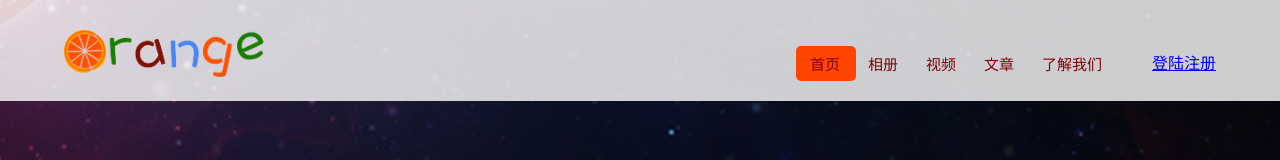
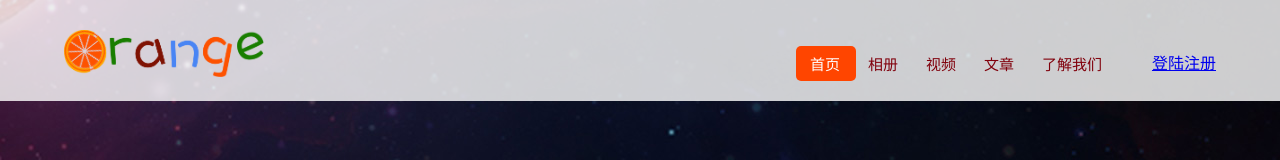
Before and after one commit to chen8000/orange, a React app: page /home in a window 1280 px wide. Shown: the top 160 px of the page. Built offline with nearby package versions, Linux system fonts and the light colour scheme.

Commit message:
路由active

```diff
--- a/src/components/commonStyle/_mixin.scss
+++ b/src/components/commonStyle/_mixin.scss
@@ -1,6 +1,6 @@
 
 // 过度
-@mixin transition( $time ){
+@mixin transition( $time:.3s ){
     transition         : all $time ease;
     -webkit-transition : all $time ease;
 }
--- a/src/components/header/index.jsx
+++ b/src/components/header/index.jsx
@@ -2,9 +2,9 @@
 import React, { Component } from 'react'
 import { NavLink } from 'react-router-dom'
 
-import { Login } from '../../route/config'
+import { Login, NavBar } from '../../route/config'
 
-import headStyle from './index.scss'
+import style from './index.scss'
 
 
 class Header extends Component {
@@ -20,13 +20,22 @@ class Header extends Component {
 
     }
 
-    navBarActive = (event) => {
+    // enter
+    navBarActive = e => {
+        // 获取节点的 width left
+        // let links = e.target.parentNode.parentNode.childNodes
 
-        // 获取节点的 width left
-        let navBarWidth = event.target.clientWidth
-        let navBarLeft = event.target.offsetLeft
+
+        // e.target.parentNode.childNodes.className += ` ${ style.navHoverBar }`
+        let navBarWidth = e.target.parentNode.clientWidth
+        let navBarLeft = e.target.parentNode.offsetLeft
 
         this.props.headerNavBar({w:`${navBarWidth}px`, l:`${navBarLeft}px`})
+    }
+
+    // leave
+    navBarOut = e => {
+        // e.target.className = e.target.className.replace(style.navHoverBar, '').trim()
 
     }
 
@@ -52,27 +61,37 @@ class Header extends Component {
         return (
             <div className={
                 [
-                    headStyle.header,
-                    result.scroll.type ? headStyle.headerFixed : null
+                    style.header,
+                    result.scroll.type ? style.headerFixed : null
                 ].join(' ')
             }>
-                <div className={ headStyle.container }>
-                    <div className={ headStyle.logo }>
+                <div className={ style.container }>
+                    <div className={ style.logo }>
                         <img src="/img/common/logo.png" alt=""/>
-                        <img className={ headStyle.logo_O } src="/img/common/logo_O.png" alt=""/>
+                        <img className={ style.logo_O } src="/img/common/logo_O.png" alt=""/>
 
                     </div>
-                    <div className={ headStyle.login }>
+                    <div className={ style.login }>
                         {
+                            // 登陆 注册
                             Login.map((res, index) => <NavLink to={ res.toPath } key={ index } >{ res.key }</NavLink>)
                         }
                     </div>
                     <ul>
-                       <span style={{width:result.headerBar.w, left:result.headerBar.l}} className={ headStyle.navBarActive }></span>
+                       <span style={{width:result.headerBar.w, left:result.headerBar.l}} className={ style.navBarActive }></span>
 
                        {
-                           ['首页','相册','视频','文章','了解我们']
-                           .map((res, index) => <li onMouseOver={ this.navBarActive } key={ index } > { res } </li> )
+                        // 面包屑
+                           NavBar.map((res, index) =>
+                                    <li key={ index } >
+                                        <NavLink
+                                            activeClassName={ style.navBarThisPage }
+                                            onMouseEnter={ this.navBarActive }
+                                            onMouseLeave = { this.navBarOut }
+                                            to={ res.toPath }>{ res.key }
+                                        </NavLink>
+                                    </li>
+                                )
                        }
 
                     </ul>
--- a/src/components/header/index.scss
+++ b/src/components/header/index.scss
@@ -25,18 +25,36 @@
 
         li{
             display : inline-block;
-            padding : 7px 14px;
-            cursor  : pointer;
+
+
             position: relative;
             z-index : 1;
-            color   : #80000c;
 
             @include transition(.3s);
 
             &:first-child{
                 margin-left:0;
             }
+            &:hover a{
+                color: white;
+            }
+
+            a{
+                display:block;
+                color : #80000c;
+                text-decoration: none;
+                padding : 7px 14px;
+
+                @include transition(.5s);
+            }
+            .navBarThisPage{
+                color:white;
+            }
+            .navHoverBar{
+                color:#80000c;
+            }
         }
+
 
         .navBarActive{
             display  : block;
--- a/src/redux/reducers.js
+++ b/src/redux/reducers.js
@@ -29,6 +29,7 @@ function reducers( state = InitState, action ){
         let { headerBar } = state
         headerBar.w = action.data.w
         headerBar.l = action.data.l
+        headerBar.color = action.data.color
 
             return { headerBar, ...state }
 
--- a/src/route/config.js
+++ b/src/route/config.js
@@ -12,3 +12,27 @@ export const Login = [
         toPath:'/doLogin'
     }
 ]
+
+// 导航栏
+export const NavBar = [
+    {
+        key:'首页',
+        toPath:'/home'
+    },
+    {
+        key:'相册',
+        toPath:'/album'
+    },
+    {
+        key:'视频',
+        toPath:'/video'
+    },
+    {
+        key:'文章',
+        toPath:'/article'
+    },
+    {
+        key:'了解我们',
+        toPath:'/aboutUs'
+    },
+]
```
Also changed, not shown: src/containers/app.jsx (+3 -7 lines).
